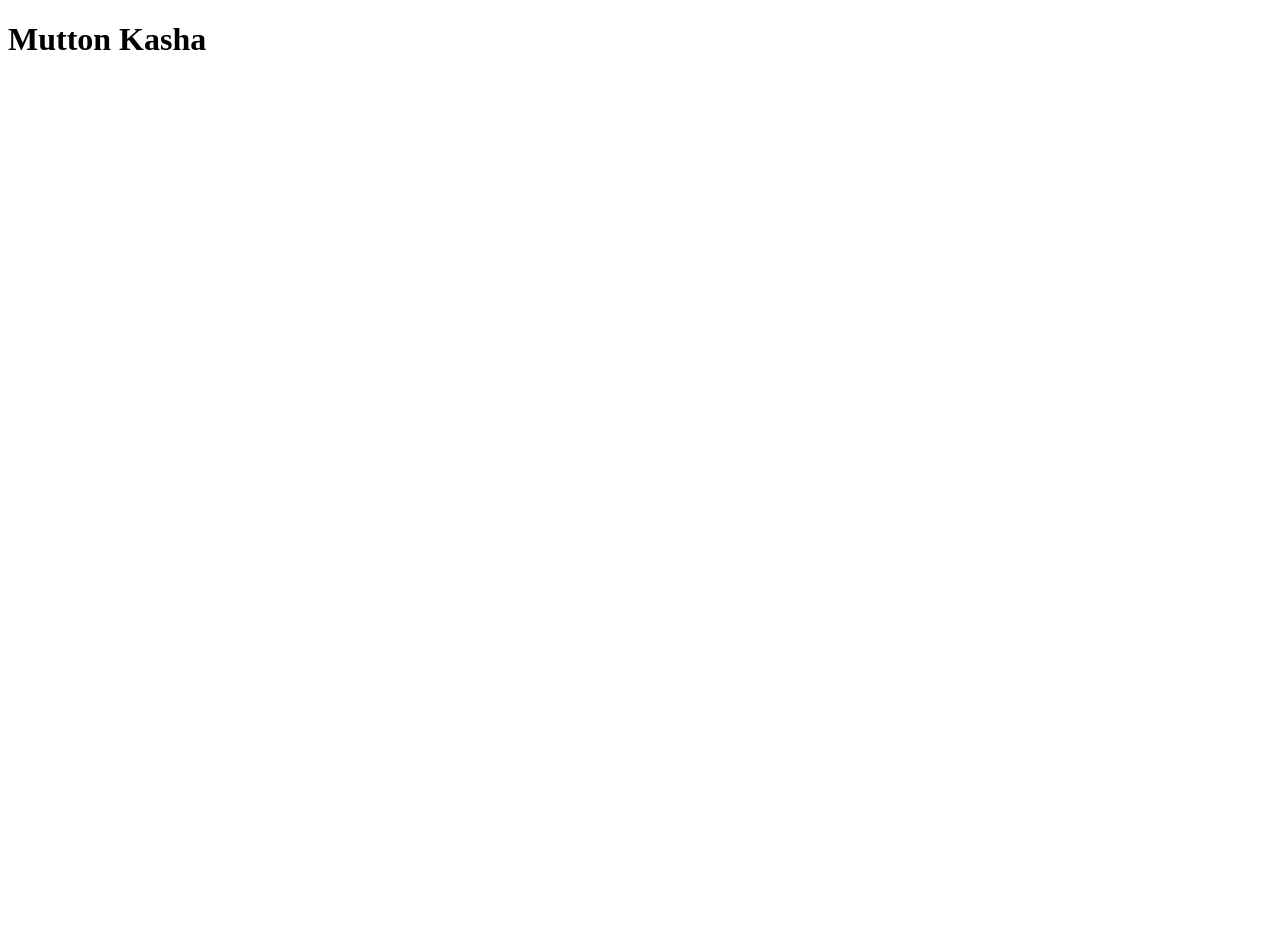
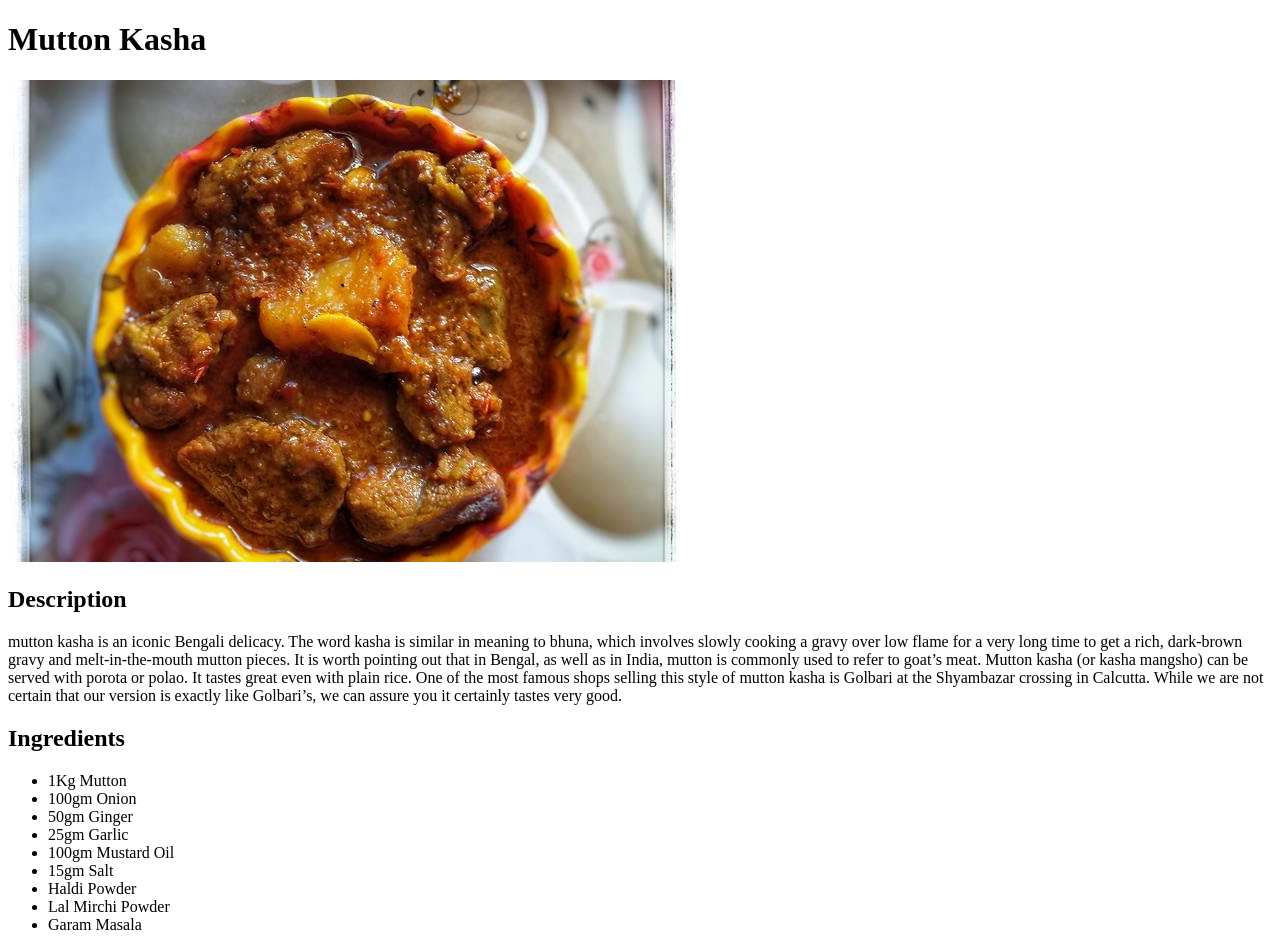
Before and after one commit to Achintya-Chatterjee/odin-recipes, a plain HTML site: page recipes/mutton.html in a window 1280 px wide. Before the commit the page ends 800 px from the top, so only its background shows below. Drawn offline with Linux system fonts and the light colour scheme.

Commit message:
feat:add the ingredients to make mutton kasha

```diff
--- a/recipes/mutton.html
+++ b/recipes/mutton.html
@@ -7,5 +7,23 @@
 </head>
 <body>
     <h1>Mutton Kasha</h1>
+    <img src="../images/mutton-kasha-recipe-main-photo.jpg">
+    <h2>Description</h2>
+    <p>
+        mutton kasha is an iconic Bengali delicacy. The word kasha is similar in meaning to bhuna, which involves slowly cooking a gravy over low flame for a very long time to get a rich, dark-brown gravy and melt-in-the-mouth mutton pieces. It is worth pointing out that in Bengal, as well as in India, mutton is commonly used to refer to goat’s meat. Mutton kasha (or kasha mangsho) can be served with porota or polao. It tastes great even with plain rice. One of the most famous shops selling this style of mutton kasha is Golbari at the Shyambazar crossing in Calcutta. While we are not certain that our version is exactly like Golbari’s, we can assure you it certainly tastes very good.
+    </p>
+    <h2>Ingredients</h2>
+    <ul>
+        <li>1Kg Mutton</li>
+        <li>100gm Onion</li>
+        <li>50gm Ginger</li>
+        <li>25gm Garlic</li>
+        <li>100gm Mustard Oil</li>
+        <li>15gm Salt</li>
+        <li>Haldi Powder</li>
+        <li>Lal Mirchi Powder</li>
+        <li>Garam Masala</li>
+
+    </ul>
 </body>
 </html>
```
Also changed, not shown: images/mutton-kasha-recipe-main-photo.jpg (added).
